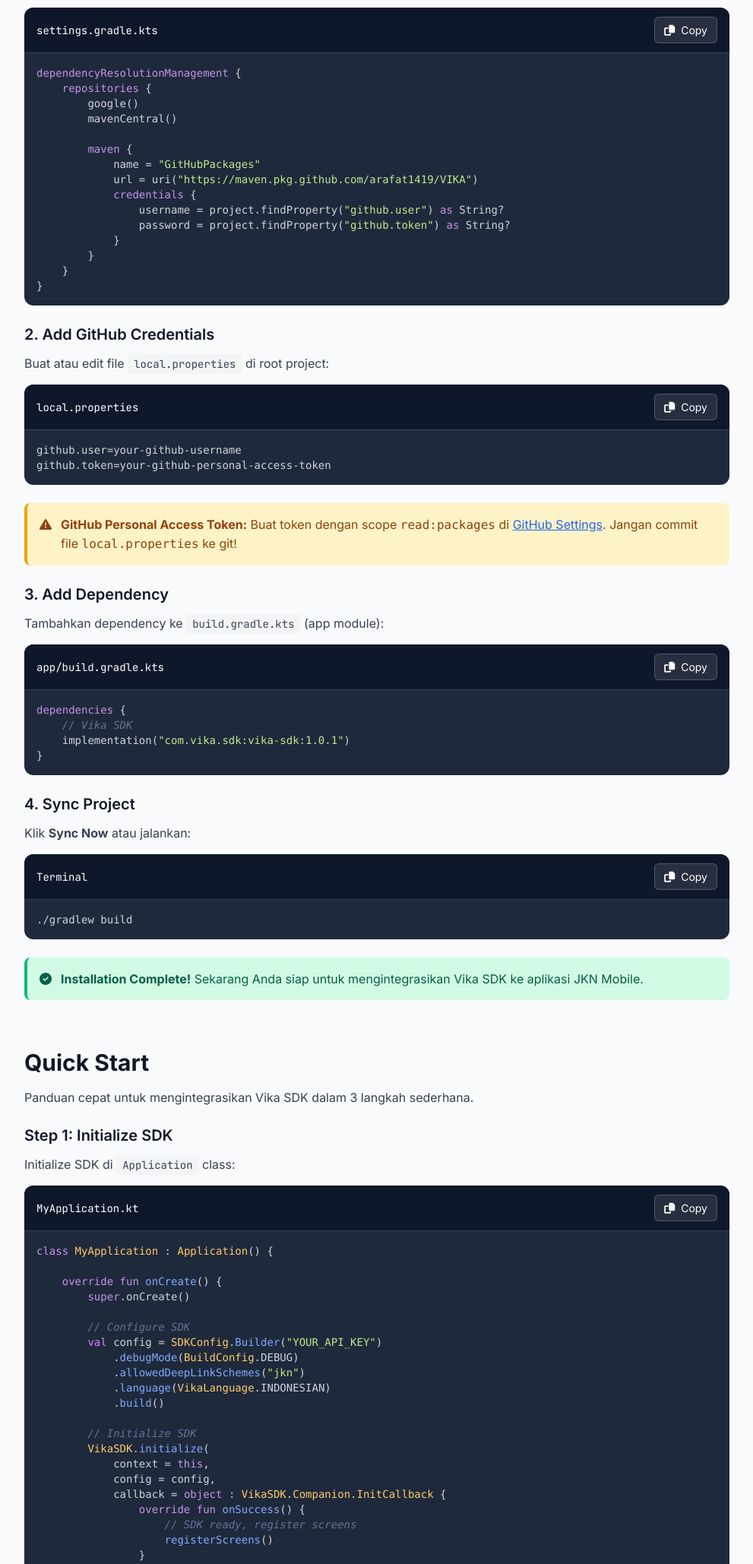
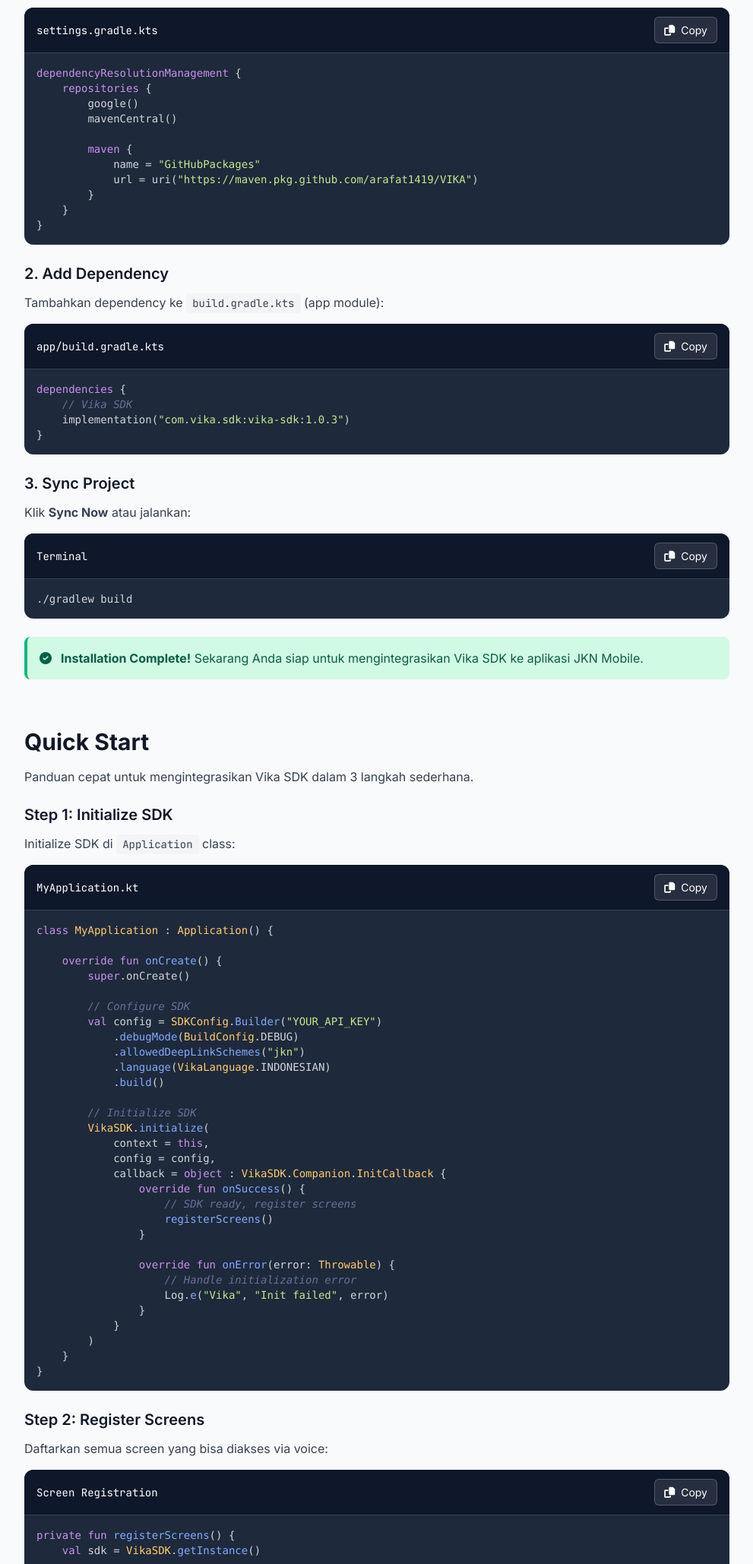
Before and after one commit to ekoptra/vika-api, a FastAPI app: page /documentation in a window 1280 px wide. Shown: the part 685-2743 px from the top of the page at 76% size, without its empty margins (288-1279 px from the left). Run offline with FastAPI, Linux system fonts and the light colour scheme; parts of the project's set-up code (start-up, migrations or seed data) failed here and were passed over; some libraries are stand-ins or nearby versions.

Commit message:
docs: update link presentasi dan documentasi

```diff
--- a/templates/docs.html
+++ b/templates/docs.html
@@ -442,61 +442,13 @@
         <span class="keyword">maven</span> {
             name = <span class="string">"GitHubPackages"</span>
             url = uri(<span class="string">"https://maven.pkg.github.com/arafat1419/VIKA"</span>)
-            <span class="keyword">credentials</span> {
-                username = project.findProperty(<span class="string">"github.user"</span>) <span class="keyword">as</span> String?
-                password = project.findProperty(<span class="string">"github.token"</span>) <span class="keyword">as</span> String?
-            }
         }
     }
 }</code></pre>
               </div>
 
               <h3 class="text-xl font-semibold text-gray-900 mb-3">
-                2. Add GitHub Credentials
-              </h3>
-              <p class="text-gray-700 mb-4">
-                Buat atau edit file
-                <code class="code-font text-sm bg-gray-100 px-2 py-1 rounded"
-                  >local.properties</code
-                >
-                di root project:
-              </p>
-
-              <div class="code-block mb-6">
-                <div class="code-header">
-                  <span class="text-white text-sm code-font"
-                    >local.properties</span
-                  >
-                  <button class="copy-btn" onclick="copyCode(this, 'code2')">
-                    <i class="fas fa-copy mr-1"></i> Copy
-                  </button>
-                </div>
-                <pre
-                  id="code2"
-                  class="p-4 text-sm text-gray-300 overflow-x-auto code-font"
-                ><code>github.user=your-github-username
-github.token=your-github-personal-access-token</code></pre>
-              </div>
-
-              <div class="alert alert-warning">
-                <div class="flex">
-                  <i class="fas fa-exclamation-triangle mr-3 mt-1"></i>
-                  <div>
-                    <strong>GitHub Personal Access Token:</strong> Buat token
-                    dengan scope
-                    <code>read:packages</code> di
-                    <a
-                      href="https://github.com/settings/tokens/new"
-                      target="_blank"
-                      class="text-blue-600 underline"
-                      >GitHub Settings</a
-                    >. Jangan commit file <code>local.properties</code> ke git!
-                  </div>
-                </div>
-              </div>
-
-              <h3 class="text-xl font-semibold text-gray-900 mb-3 mt-6">
-                3. Add Dependency
+                2. Add Dependency
               </h3>
               <p class="text-gray-700 mb-4">
                 Tambahkan dependency ke
@@ -511,35 +463,35 @@ github.token=your-github-personal-access-token</code></pre>
                   <span class="text-white text-sm code-font"
                     >app/build.gradle.kts</span
                   >
+                  <button class="copy-btn" onclick="copyCode(this, 'code2')">
+                    <i class="fas fa-copy mr-1"></i> Copy
+                  </button>
+                </div>
+                <pre
+                  id="code2"
+                  class="p-4 text-sm text-gray-300 overflow-x-auto code-font"
+                ><code><span class="keyword">dependencies</span> {
+    <span class="comment">// Vika SDK</span>
+    implementation(<span class="string">"com.vika.sdk:vika-sdk:1.0.3"</span>)
+}</code></pre>
+              </div>
+
+              <h3 class="text-xl font-semibold text-gray-900 mb-3">
+                3. Sync Project
+              </h3>
+              <p class="text-gray-700 mb-4">
+                Klik <strong>Sync Now</strong> atau jalankan:
+              </p>
+
+              <div class="code-block mb-6">
+                <div class="code-header">
+                  <span class="text-white text-sm code-font">Terminal</span>
                   <button class="copy-btn" onclick="copyCode(this, 'code3')">
                     <i class="fas fa-copy mr-1"></i> Copy
                   </button>
                 </div>
                 <pre
                   id="code3"
-                  class="p-4 text-sm text-gray-300 overflow-x-auto code-font"
-                ><code><span class="keyword">dependencies</span> {
-    <span class="comment">// Vika SDK</span>
-    implementation(<span class="string">"com.vika.sdk:vika-sdk:1.0.1"</span>)
-}</code></pre>
-              </div>
-
-              <h3 class="text-xl font-semibold text-gray-900 mb-3">
-                4. Sync Project
-              </h3>
-              <p class="text-gray-700 mb-4">
-                Klik <strong>Sync Now</strong> atau jalankan:
-              </p>
-
-              <div class="code-block mb-6">
-                <div class="code-header">
-                  <span class="text-white text-sm code-font">Terminal</span>
-                  <button class="copy-btn" onclick="copyCode(this, 'code4')">
-                    <i class="fas fa-copy mr-1"></i> Copy
-                  </button>
-                </div>
-                <pre
-                  id="code4"
                   class="p-4 text-sm text-gray-300 overflow-x-auto code-font"
                 ><code>./gradlew build</code></pre>
               </div>
@@ -579,12 +531,12 @@ github.token=your-github-personal-access-token</code></pre>
                   <span class="text-white text-sm code-font"
                     >MyApplication.kt</span
                   >
-                  <button class="copy-btn" onclick="copyCode(this, 'code5')">
+                  <button class="copy-btn" onclick="copyCode(this, 'code4')">
                     <i class="fas fa-copy mr-1"></i> Copy
                   </button>
                 </div>
                 <pre
-                  id="code5"
+                  id="code4"
                   class="p-4 text-sm text-gray-300 overflow-x-auto code-font"
                 ><code><span class="keyword">class</span> <span class="type">MyApplication</span> : <span class="type">Application</span>() {
 
@@ -630,12 +582,12 @@ github.token=your-github-personal-access-token</code></pre>
                   <span class="text-white text-sm code-font"
                     >Screen Registration</span
                   >
-                  <button class="copy-btn" onclick="copyCode(this, 'code6')">
+                  <button class="copy-btn" onclick="copyCode(this, 'code5')">
                     <i class="fas fa-copy mr-1"></i> Copy
                   </button>
                 </div>
                 <pre
-                  id="code6"
+                  id="code5"
                   class="p-4 text-sm text-gray-300 overflow-x-auto code-font"
                 ><code><span class="keyword">private fun</span> <span class="function">registerScreens</span>() {
     <span class="keyword">val</span> sdk = <span class="type">VikaSDK</span>.<span class="function">getInstance</span>()
@@ -671,12 +623,12 @@ github.token=your-github-personal-access-token</code></pre>
               <div class="code-block mb-6">
                 <div class="code-header">
                   <span class="text-white text-sm code-font">MainActivity.kt</span>
-                  <button class="copy-btn" onclick="copyCode(this, 'code7')">
+                  <button class="copy-btn" onclick="copyCode(this, 'code6')">
                     <i class="fas fa-copy mr-1"></i> Copy
                   </button>
                 </div>
                 <pre
-                  id="code7"
+                  id="code6"
                   class="p-4 text-sm text-gray-300 overflow-x-auto code-font"
                 ><code><span class="comment">// Simple usage</span>
 <span class="type">VikaSDK</span>.<span class="function">getInstance</span>().<span class="function">openVikaSDK</span>(context)
@@ -776,12 +728,12 @@ github.token=your-github-personal-access-token</code></pre>
                   <span class="text-white text-sm code-font"
                     >Advanced Config</span
                   >
-                  <button class="copy-btn" onclick="copyCode(this, 'code8')">
+                  <button class="copy-btn" onclick="copyCode(this, 'code7')">
                     <i class="fas fa-copy mr-1"></i> Copy
                   </button>
                 </div>
                 <pre
-                  id="code8"
+                  id="code7"
                   class="p-4 text-sm text-gray-300 overflow-x-auto code-font"
                 ><code><span class="keyword">val</span> config = <span class="type">SDKConfig</span>.<span class="function">Builder</span>(<span class="string">"your-api-key"</span>)
     .<span class="function">minConfidenceThreshold</span>(<span class="number">0.8f</span>)
@@ -943,12 +895,12 @@ github.token=your-github-personal-access-token</code></pre>
                   <span class="text-white text-sm code-font"
                     >JKN Screen Registration</span
                   >
-                  <button class="copy-btn" onclick="copyCode(this, 'code9')">
+                  <button class="copy-btn" onclick="copyCode(this, 'code8')">
                     <i class="fas fa-copy mr-1"></i> Copy
                   </button>
                 </div>
                 <pre
-                  id="code9"
+                  id="code8"
                   class="p-4 text-sm text-gray-300 overflow-x-auto code-font"
                 ><code><span class="keyword">val</span> jknScreens = <span class="function">listOf</span>(
     <span class="comment">// Home / Dashboard</span>
@@ -1041,12 +993,12 @@ github.token=your-github-personal-access-token</code></pre>
                   <span class="text-white text-sm code-font"
                     >AndroidManifest.xml</span
                   >
-                  <button class="copy-btn" onclick="copyCode(this, 'code10')">
+                  <button class="copy-btn" onclick="copyCode(this, 'code9')">
                     <i class="fas fa-copy mr-1"></i> Copy
                   </button>
                 </div>
                 <pre
-                  id="code10"
+                  id="code9"
                   class="p-4 text-sm text-gray-300 overflow-x-auto code-font"
                 ><code><span class="keyword">&lt;activity</span>
     <span class="type">android:name</span>=<span class="string">".MainActivity"</span>
@@ -1083,12 +1035,12 @@ github.token=your-github-personal-access-token</code></pre>
               <div class="code-block mb-6">
                 <div class="code-header">
                   <span class="text-white text-sm code-font">MainActivity.kt</span>
-                  <button class="copy-btn" onclick="copyCode(this, 'code11')">
+                  <button class="copy-btn" onclick="copyCode(this, 'code10')">
                     <i class="fas fa-copy mr-1"></i> Copy
                   </button>
                 </div>
                 <pre
-                  id="code11"
+                  id="code10"
                   class="p-4 text-sm text-gray-300 overflow-x-auto code-font"
                 ><code><span class="keyword">class</span> <span class="type">MainActivity</span> : <span class="type">ComponentActivity</span>() {
 
@@ -1142,12 +1094,12 @@ github.token=your-github-personal-access-token</code></pre>
               <div class="code-block mb-6">
                 <div class="code-header">
                   <span class="text-white text-sm code-font">Terminal</span>
-                  <button class="copy-btn" onclick="copyCode(this, 'code12')">
+                  <button class="copy-btn" onclick="copyCode(this, 'code11')">
                     <i class="fas fa-copy mr-1"></i> Copy
                   </button>
                 </div>
                 <pre
-                  id="code12"
+                  id="code11"
                   class="p-4 text-sm text-gray-300 overflow-x-auto code-font"
                 ><code><span class="comment"># Test deep link to pendaftaran screen</span>
 adb shell am start -W -a android.intent.action.VIEW -d <span class="string">"jkn://pendaftaran"</span> com.jkn.mobile
@@ -1229,12 +1181,12 @@ adb shell am start -W -a android.intent.action.VIEW -d <span class="string">"jkn
                   <span class="text-white text-sm code-font"
                     >Voice UI Examples</span
                   >
-                  <button class="copy-btn" onclick="copyCode(this, 'code13')">
+                  <button class="copy-btn" onclick="copyCode(this, 'code12')">
                     <i class="fas fa-copy mr-1"></i> Copy
                   </button>
                 </div>
                 <pre
-                  id="code13"
+                  id="code12"
                   class="p-4 text-sm text-gray-300 overflow-x-auto code-font"
                 ><code><span class="comment">// 1. Simple fullscreen (default)</span>
 <span class="type">VikaSDK</span>.<span class="function">getInstance</span>().<span class="function">openVikaSDK</span>(context)
@@ -1334,12 +1286,12 @@ adb shell am start -W -a android.intent.action.VIEW -d <span class="string">"jkn
               <div class="code-block mb-6">
                 <div class="code-header">
                   <span class="text-white text-sm code-font">Theme Presets</span>
-                  <button class="copy-btn" onclick="copyCode(this, 'code14')">
+                  <button class="copy-btn" onclick="copyCode(this, 'code13')">
                     <i class="fas fa-copy mr-1"></i> Copy
                   </button>
                 </div>
                 <pre
-                  id="code14"
+                  id="code13"
                   class="p-4 text-sm text-gray-300 overflow-x-auto code-font"
                 ><code><span class="comment">// Default Dark Theme</span>
 <span class="keyword">val</span> darkTheme = <span class="type">VikaThemeConfig</span>.DEFAULT_DARK
@@ -1386,12 +1338,12 @@ adb shell am start -W -a android.intent.action.VIEW -d <span class="string">"jkn
                   <span class="text-white text-sm code-font"
                     >Conversation Listener</span
                   >
-                  <button class="copy-btn" onclick="copyCode(this, 'code15')">
+                  <button class="copy-btn" onclick="copyCode(this, 'code14')">
                     <i class="fas fa-copy mr-1"></i> Copy
                   </button>
                 </div>
                 <pre
-                  id="code15"
+                  id="code14"
                   class="p-4 text-sm text-gray-300 overflow-x-auto code-font"
                 ><code><span class="keyword">val</span> sdk = <span class="type">VikaSDK</span>.<span class="function">getInstance</span>()
 
@@ -1437,12 +1389,12 @@ sdk.<span class="function">setConversationListener</span>(<span class="keyword">
                   <span class="text-white text-sm code-font"
                     >Socket Management</span
                   >
-                  <button class="copy-btn" onclick="copyCode(this, 'code16')">
+                  <button class="copy-btn" onclick="copyCode(this, 'code15')">
                     <i class="fas fa-copy mr-1"></i> Copy
                   </button>
                 </div>
                 <pre
-                  id="code16"
+                  id="code15"
                   class="p-4 text-sm text-gray-300 overflow-x-auto code-font"
                 ><code><span class="keyword">val</span> sdk = <span class="type">VikaSDK</span>.<span class="function">getInstance</span>()
 
@@ -1652,12 +1604,12 @@ sdk.<span class="function">reconnectSocket</span>()</code></pre>
                   <span class="text-white text-sm code-font"
                     >Security Config Example</span
                   >
-                  <button class="copy-btn" onclick="copyCode(this, 'code17')">
+                  <button class="copy-btn" onclick="copyCode(this, 'code16')">
                     <i class="fas fa-copy mr-1"></i> Copy
                   </button>
                 </div>
                 <pre
-                  id="code17"
+                  id="code16"
                   class="p-4 text-sm text-gray-300 overflow-x-auto code-font"
                 ><code><span class="comment">// Secure configuration for production</span>
 <span class="keyword">val</span> secureConfig = <span class="type">SDKConfig</span>.<span class="function">Builder</span>(<span class="type">BuildConfig</span>.VIKA_API_KEY)
@@ -2160,14 +2112,8 @@ sdk.<span class="function">reconnectSocket</span>()</code></pre>
                           Solutions:
                         </p>
                         <ul class="text-sm text-gray-700 space-y-1 list-disc list-inside">
-                          <li>
-                            Verify GitHub credentials in local.properties are
-                            correct
-                          </li>
-                          <li>
-                            Generate new GitHub token with read:packages scope
-                          </li>
                           <li>Check maven repository URL is correct</li>
+                          <li>Verify internet connection</li>
                           <li>Try ./gradlew build --refresh-dependencies</li>
                           <li>Clear Gradle cache: ./gradlew clean</li>
                         </ul>
```
Also changed, not shown: templates/index.html (+5 -4 lines).
